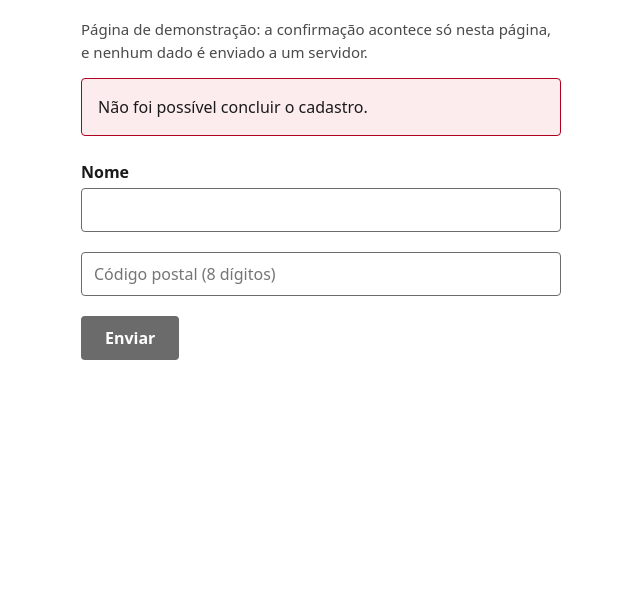
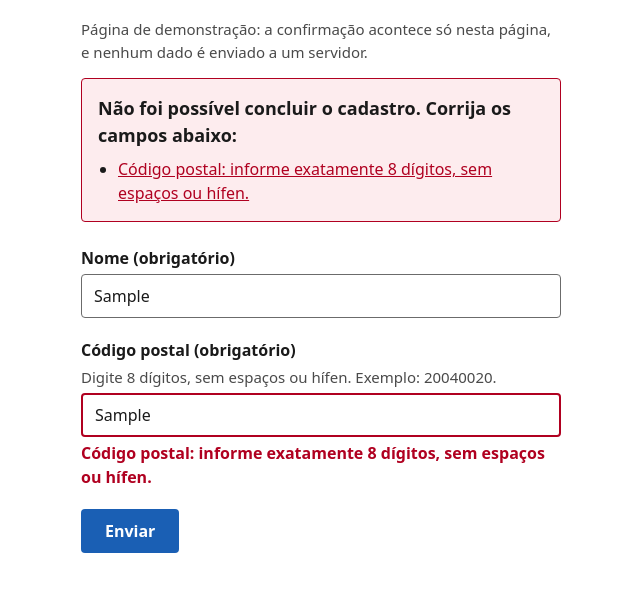
Before and after one commit to fito-cases/wcag-cadastro, a website: page index.html in a window 1280 px wide. Both pictures are taken after typing "Sample", "Sample" into the empty fields and a click on the button "Enviar". Shown: the part 83-674 px from the top of the page, without its empty margins (319-959 px from the left). Drawn offline with Linux system fonts and the light colour scheme.

Commit message:
fix: recupera identificação dos campos e retorno corrigível do cadastro

```diff
--- a/app.js
+++ b/app.js
@@ -13,12 +13,48 @@
     return;
   }
 
-  const botao = formulario.querySelector('button[type="submit"]');
+  const listaErros = document.getElementById('lista-erros');
+  const campos = [
+    {
+      controle: document.getElementById('nome'),
+      erro: document.getElementById('nome-erro'),
+      validar: (valor) => valor.trim() !== '',
+      mensagem: 'Nome: informe seu nome.',
+    },
+    {
+      controle: document.getElementById('codigo'),
+      erro: document.getElementById('codigo-erro'),
+      validar: (valor) => /^\d{8}$/.test(valor.trim()),
+      mensagem: 'Código postal: informe exatamente 8 dígitos, sem espaços ou hífen.',
+    },
+  ];
 
-  function dadosValidos() {
-    const nome = document.getElementById('nome').value.trim();
-    const codigo = document.getElementById('codigo').value.trim();
-    return nome !== '' && /^\d{8}$/.test(codigo);
+  function atualizarErros() {
+    listaErros.textContent = '';
+    for (const { controle, erro, validar, mensagem } of campos) {
+      const invalido = !validar(controle.value);
+      erro.textContent = invalido ? mensagem : '';
+      erro.hidden = !invalido;
+      if (!invalido) {
+        controle.removeAttribute('aria-invalid');
+        continue;
+      }
+
+      controle.setAttribute('aria-invalid', 'true');
+      const item = document.createElement('li');
+      const link = document.createElement('a');
+      link.setAttribute('href', `#${controle.id}`);
+      link.textContent = mensagem;
+      link.addEventListener('click', (evento) => {
+        evento.preventDefault();
+        controle.focus();
+      });
+      item.appendChild(link);
+      listaErros.appendChild(item);
+    }
+
+    resumo.hidden = listaErros.children.length === 0;
+    return resumo.hidden;
   }
 
   formulario.addEventListener('submit', (evento) => {
@@ -26,16 +62,11 @@
     confirmacao.hidden = true;
     confirmacao.textContent = '';
 
-    if (!dadosValidos()) {
-      resumo.textContent = 'Não foi possível concluir o cadastro.';
-      resumo.hidden = false;
-      formulario.reset();
-      botao.disabled = true;
+    if (!atualizarErros()) {
+      resumo.focus();
       return;
     }
 
-    resumo.textContent = '';
-    resumo.hidden = true;
     const nome = document.getElementById('nome').value.trim();
     confirmacao.textContent = `Cadastro de ${nome} concluído nesta página de demonstração. Nenhum dado foi enviado a um servidor.`;
     confirmacao.hidden = false;
--- a/index.html
+++ b/index.html
@@ -12,16 +12,23 @@
     <h1>Cadastro</h1>
     <p class="aviso">Página de demonstração: a confirmação acontece só nesta página, e nenhum dado é enviado a um servidor.</p>
 
-    <div id="erros" class="resumo-erros" hidden></div>
+    <div id="erros" class="resumo-erros" role="region" aria-labelledby="titulo-erros" tabindex="-1" hidden>
+      <h2 id="titulo-erros">Não foi possível concluir o cadastro. Corrija os campos abaixo:</h2>
+      <ul id="lista-erros"></ul>
+    </div>
 
     <form id="cadastro" novalidate>
       <div class="campo">
-        <span>Nome</span>
-        <input id="nome" name="nome" type="text" autocomplete="name">
+        <label for="nome">Nome (obrigatório)</label>
+        <input id="nome" name="nome" type="text" autocomplete="name" required aria-describedby="nome-erro">
+        <p id="nome-erro" class="erro" hidden></p>
       </div>
 
       <div class="campo">
-        <input id="codigo" name="codigo" type="text" inputmode="numeric" autocomplete="postal-code" placeholder="Código postal (8 dígitos)">
+        <label for="codigo">Código postal (obrigatório)</label>
+        <p id="codigo-dica" class="dica">Digite 8 dígitos, sem espaços ou hífen. Exemplo: 20040020.</p>
+        <input id="codigo" name="codigo" type="text" inputmode="numeric" autocomplete="postal-code" required aria-describedby="codigo-dica codigo-erro">
+        <p id="codigo-erro" class="erro" hidden></p>
       </div>
 
       <button type="submit">Enviar</button>
```
Also changed, not shown: test/acessibilidade.test.js (added, +71 -0 lines).
